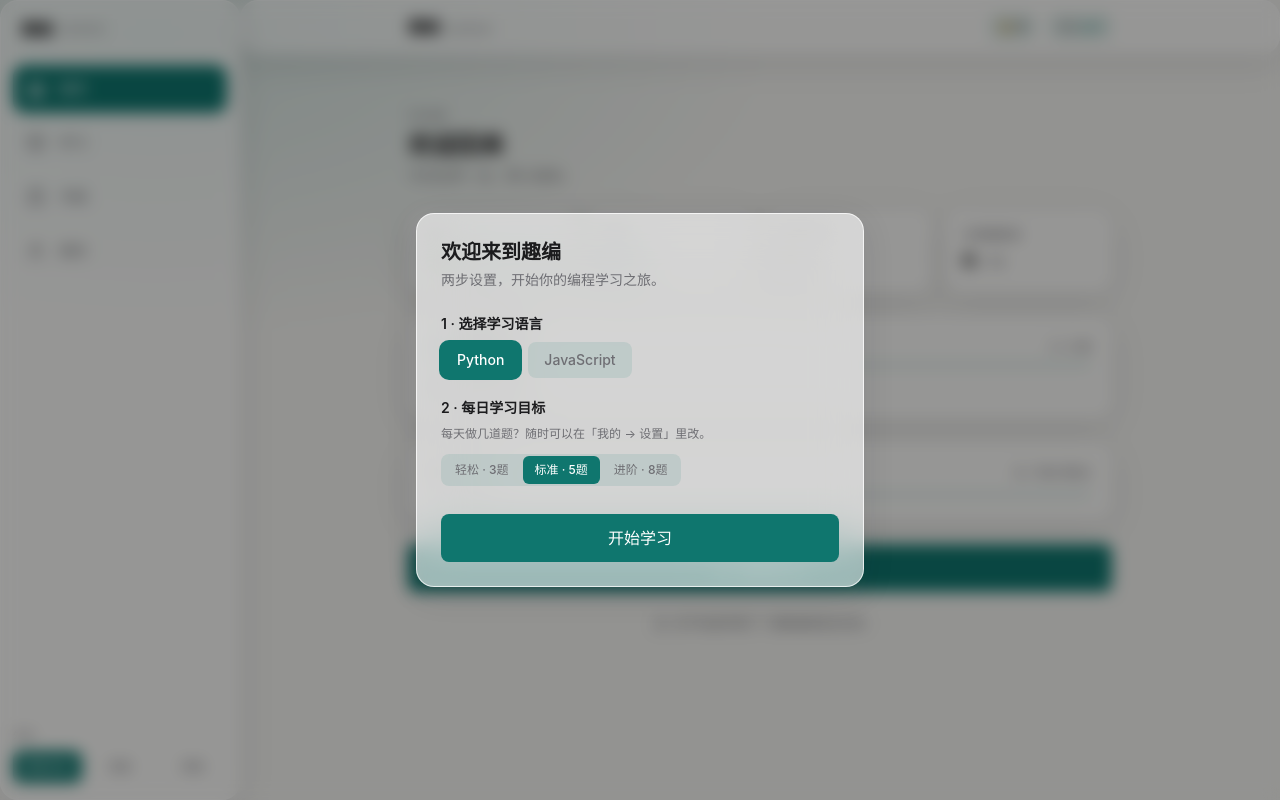
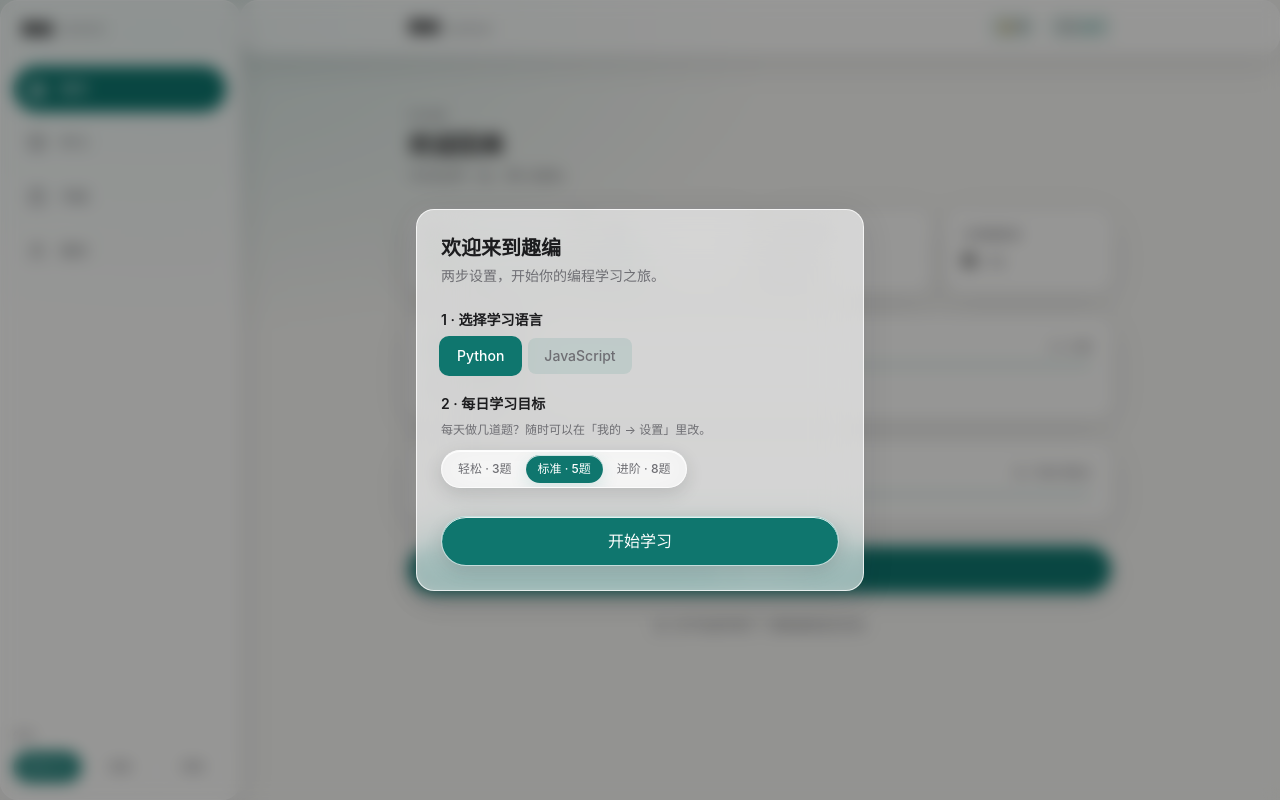
Before and after one commit to xiaoyu-hue/qubian, a React (Vite) app: page /#/ in a window 1280 px wide. Built offline with nearby package versions, Linux system fonts and the light colour scheme.

Commit message:
feat: 液态玻璃胶囊控件（按钮/切换/导航）

```diff
--- a/src/components/layout/side-nav.tsx
+++ b/src/components/layout/side-nav.tsx
@@ -38,12 +38,11 @@ export function SideNav() {
             title={item.label}
             className={({ isActive }) =>
               [
-                'flex h-12 items-center justify-center gap-3 rounded-xl lg:justify-start lg:px-3',
-                'text-sm transition-colors',
-                'focus-visible:outline-none focus-visible:ring-2 focus-visible:ring-accent',
+                'glass-pill glass-pill--light flex h-12 items-center justify-center gap-3 lg:justify-start lg:px-3',
+                'text-sm',
                 isActive
-                  ? 'bg-accent text-accent-ink font-medium'
-                  : 'text-muted hover:bg-accent-soft hover:text-ink',
+                  ? 'glass-pill--active font-medium'
+                  : 'text-muted hover:text-ink',
               ].join(' ')
             }
           >
@@ -75,11 +74,10 @@ export function SideNav() {
               aria-pressed={theme === option.value}
               onClick={() => setTheme(option.value)}
               className={[
-                'flex h-9 w-9 items-center justify-center rounded-lg text-xs font-medium transition-colors lg:h-8 lg:flex-1',
-                'focus-visible:outline-none focus-visible:ring-2 focus-visible:ring-accent',
+                'glass-pill glass-pill--light flex h-9 w-9 items-center justify-center text-xs font-medium lg:h-8 lg:w-auto lg:flex-1',
                 theme === option.value
-                  ? 'bg-accent text-accent-ink'
-                  : 'text-muted hover:bg-accent-soft hover:text-ink',
+                  ? 'glass-pill--active'
+                  : 'text-muted hover:text-ink',
               ].join(' ')}
             >
               <span className="lg:hidden">{option.short}</span>
--- a/src/components/ui/button.tsx
+++ b/src/components/ui/button.tsx
@@ -1,4 +1,5 @@
-import { forwardRef, type ButtonHTMLAttributes, type ReactNode } from 'react'
+import { forwardRef, type ButtonHTMLAttributes, type MouseEvent, type ReactNode } from 'react'
+import { useGlow } from '../../lib/use-glow'
 
 export type ButtonVariant = 'primary' | 'secondary' | 'ghost' | 'danger'
 export type ButtonSize = 'sm' | 'md' | 'lg'
@@ -13,22 +14,23 @@ export interface ButtonProps extends ButtonHTMLAttributes<HTMLButtonElement> {
   leading?: ReactNode
 }
 
+/** 胶囊玻璃变体（形态与质感在 glass.css 定义，此处只做类名映射） */
 const variantClass: Record<ButtonVariant, string> = {
-  primary: 'bg-accent text-accent-ink hover:bg-accent-hover',
-  secondary: 'bg-accent-soft text-accent hover:bg-accent/20',
-  ghost: 'text-muted hover:bg-accent-soft hover:text-ink',
-  danger: 'bg-error text-accent-ink hover:opacity-90',
+  primary: 'glass-pill--primary',
+  secondary: 'glass-pill--secondary',
+  ghost: 'glass-pill--ghost',
+  danger: 'glass-pill--danger',
 }
 
 const sizeClass: Record<ButtonSize, string> = {
-  sm: 'px-3 py-1.5 text-xs',
+  sm: 'px-3.5 py-1.5 text-xs',
   md: 'px-4 py-2.5 text-sm',
   lg: 'px-5 py-3 text-base',
 }
 
 /**
  * 统一按钮：集中处理焦点、禁用、按下、加载四态，避免各页面重复写类名。
- * 焦点框对键盘可见、对鼠标点击不显示（focus-visible）。
+ * 液态玻璃胶囊：高光跟随鼠标、按下弹性回弹；焦点框对键盘可见、对鼠标点击不显示。
  */
 export const Button = forwardRef<HTMLButtonElement, ButtonProps>(function Button(
   {
@@ -38,24 +40,29 @@ export const Button = forwardRef<HTMLButtonElement, ButtonProps>(function Button
     leading,
     disabled,
     className = '',
+    onMouseMove,
     children,
     type = 'button',
     ...rest
   },
   ref,
 ) {
+  const glow = useGlow<HTMLButtonElement>()
+  const handleMouseMove = (event: MouseEvent<HTMLButtonElement>) => {
+    glow(event)
+    onMouseMove?.(event)
+  }
+
   return (
     <button
       ref={ref}
       type={type}
       disabled={disabled || loading}
       aria-busy={loading || undefined}
+      onMouseMove={handleMouseMove}
       className={[
-        'inline-flex items-center justify-center gap-2 rounded-lg font-medium',
-        'transition-[background-color,transform,opacity] duration-150',
-        'focus-visible:outline-none focus-visible:ring-2 focus-visible:ring-accent focus-visible:ring-offset-2 focus-visible:ring-offset-bg',
-        'active:scale-[0.98]',
-        'disabled:cursor-not-allowed disabled:opacity-45 disabled:active:scale-100',
+        'glass-pill inline-flex items-center justify-center gap-2 font-medium',
+        'disabled:cursor-not-allowed disabled:opacity-45',
         variantClass[variant],
         sizeClass[size],
         className,
@@ -66,13 +73,13 @@ export const Button = forwardRef<HTMLButtonElement, ButtonProps>(function Button
     >
       {loading ? (
         <span
-          className="h-3.5 w-3.5 animate-spin rounded-full border-2 border-current border-t-transparent"
+          className="relative z-10 h-3.5 w-3.5 animate-spin rounded-full border-2 border-current border-t-transparent"
           aria-hidden="true"
         />
       ) : (
         leading
       )}
-      {children}
+      <span className="relative z-10">{children}</span>
     </button>
   )
 })
--- a/src/components/ui/segmented-control.tsx
+++ b/src/components/ui/segmented-control.tsx
@@ -1,4 +1,4 @@
-import { useRef, type KeyboardEvent } from 'react'
+import { useLayoutEffect, useRef, useState, type KeyboardEvent } from 'react'
 
 interface Option<T extends string | number> {
   value: T
@@ -15,8 +15,8 @@ interface SegmentedControlProps<T extends string | number> {
 }
 
 /**
- * 分段档位选择器：用于设置页「每日强度」等少量离散选项。
- * 视觉与 ThemeSwitch 一致（青碧选中态 + focus-visible 焦点框）。
+ * 分段档位选择器：用于设置页「每日强度」、双答案切换等少量离散选项。
+ * 液态玻璃胶囊：整条是玻璃药丸槽，选中项用滑动的实心药丸指示。
  * 无障碍：radio 语义 + 方向键流转 + roving tabindex（选中项可 Tab 进入，
  * 进入后方向键在选项间移动，符合 ARIA radiogroup 规范）。
  */
@@ -28,6 +28,14 @@ export function SegmentedControl<T extends string | number>({
   className = '',
 }: SegmentedControlProps<T>) {
   const refs = useRef<(HTMLButtonElement | null)[]>([])
+  const [pill, setPill] = useState<{ left: number; width: number } | null>(null)
+
+  // 选中药丸跟随选中项：位置由真实 DOM 尺寸算出，兼容标签长短不一与字体加载
+  useLayoutEffect(() => {
+    const index = options.findIndex((option) => option.value === value)
+    const el = refs.current[index]
+    if (el) setPill({ left: el.offsetLeft, width: el.offsetWidth })
+  }, [options, value])
 
   const handleKeyDown = (event: KeyboardEvent<HTMLButtonElement>, index: number) => {
     let next = index
@@ -49,10 +57,17 @@ export function SegmentedControl<T extends string | number>({
 
   return (
     <div
-      className={`inline-flex gap-0.5 rounded-lg bg-accent-soft p-0.5 ${className}`}
+      className={`glass-pill inline-flex gap-0.5 p-1 ${className}`}
       role="radiogroup"
       aria-label={ariaLabel}
     >
+      {pill && (
+        <span
+          aria-hidden="true"
+          className="glass-pill--active pointer-events-none absolute top-1 bottom-1 rounded-full transition-[left,width] duration-300 ease-out"
+          style={{ left: pill.left, width: pill.width }}
+        />
+      )}
       {options.map((option, index) => {
         const selected = option.value === value
         return (
@@ -68,9 +83,9 @@ export function SegmentedControl<T extends string | number>({
             onClick={() => onChange(option.value)}
             onKeyDown={(event) => handleKeyDown(event, index)}
             className={[
-              'whitespace-nowrap rounded-md px-3 py-1.5 text-xs font-medium transition-colors',
+              'relative z-10 whitespace-nowrap rounded-full px-3 py-1.5 text-xs font-medium transition-colors',
               'focus-visible:outline-none focus-visible:ring-2 focus-visible:ring-accent',
-              selected ? 'bg-accent text-accent-ink' : 'text-muted hover:text-ink',
+              selected ? 'text-accent-ink' : 'text-muted hover:text-ink',
             ].join(' ')}
           >
             {option.label}
--- a/src/components/ui/theme-switch.tsx
+++ b/src/components/ui/theme-switch.tsx
@@ -1,3 +1,4 @@
+import { useLayoutEffect, useRef, useState } from 'react'
 import { useTheme, type ThemeMode } from '../../app/providers'
 
 const options: { value: ThemeMode; label: string }[] = [
@@ -6,28 +7,40 @@ const options: { value: ThemeMode; label: string }[] = [
   { value: 'dark', label: '深色' },
 ]
 
-/** 主题三态切换（浅/深/跟随系统），用于设置页等正文区域。 */
+/** 主题三态切换（浅/深/跟随系统），用于设置页等正文区域。液态玻璃胶囊 + 滑动药丸。 */
 export function ThemeSwitch() {
   const { theme, setTheme } = useTheme()
+  const refs = useRef<(HTMLButtonElement | null)[]>([])
+  const [pill, setPill] = useState<{ left: number; width: number } | null>(null)
+
+  useLayoutEffect(() => {
+    const index = options.findIndex((option) => option.value === theme)
+    const el = refs.current[index]
+    if (el) setPill({ left: el.offsetLeft, width: el.offsetWidth })
+  }, [theme])
 
   return (
-    <div
-      className="inline-flex gap-0.5 rounded-lg bg-accent-soft p-0.5"
-      role="group"
-      aria-label="主题模式"
-    >
-      {options.map((option) => (
+    <div className="glass-pill inline-flex gap-0.5 p-1" role="group" aria-label="主题模式">
+      {pill && (
+        <span
+          aria-hidden="true"
+          className="glass-pill--active pointer-events-none absolute top-1 bottom-1 rounded-full transition-[left,width] duration-300 ease-out"
+          style={{ left: pill.left, width: pill.width }}
+        />
+      )}
+      {options.map((option, index) => (
         <button
           key={option.value}
+          ref={(el) => {
+            refs.current[index] = el
+          }}
           type="button"
           aria-pressed={theme === option.value}
           onClick={() => setTheme(option.value)}
           className={[
-            'whitespace-nowrap rounded-md px-3 py-1.5 text-xs font-medium transition-colors',
+            'relative z-10 whitespace-nowrap rounded-full px-3 py-1.5 text-xs font-medium transition-colors',
             'focus-visible:outline-none focus-visible:ring-2 focus-visible:ring-accent',
-            theme === option.value
-              ? 'bg-accent text-accent-ink'
-              : 'text-muted hover:text-ink',
+            theme === option.value ? 'text-accent-ink' : 'text-muted hover:text-ink',
           ].join(' ')}
         >
           {option.label}
--- /dev/null
+++ b/src/lib/use-glow.ts
@@ -0,0 +1,18 @@
+import { useCallback, type MouseEvent } from 'react'
+
+/**
+ * 液态玻璃胶囊的鼠标跟随高光：把指针在元素内的相对位置写入
+ * CSS 变量 --glow-x / --glow-y，玻璃样式据此移动反光点。
+ * 返回 onMouseMove 处理器，直接挂到带 glass-pill 类的元素上即可。
+ * 触摸设备不触发 mousemove，反光停在顶部默认值，无需额外分支。
+ */
+export function useGlow<T extends HTMLElement>() {
+  return useCallback((event: MouseEvent<T>) => {
+    const el = event.currentTarget
+    const rect = el.getBoundingClientRect()
+    const x = ((event.clientX - rect.left) / rect.width) * 100
+    const y = ((event.clientY - rect.top) / rect.height) * 100
+    el.style.setProperty('--glow-x', `${x}%`)
+    el.style.setProperty('--glow-y', `${y}%`)
+  }, [])
+}
--- a/src/styles/glass.css
+++ b/src/styles/glass.css
@@ -41,3 +41,162 @@
     -webkit-backdrop-filter: blur(12px) saturate(130%);
   }
 }
+
+/* ============================================================
+   液态玻璃胶囊：高频交互控件（图标按钮、分段控件、药丸切换）
+   - 全圆角胶囊 + 玻璃底 + 顶部弧形高光
+   - 鼠标跟随高光：组件写入 --glow-x / --glow-y（默认 50%）
+   - 悬停浮起、按下用弹性曲线回弹（明显灵动档）
+   - 触摸设备无 hover，高光停在顶部，不影响触感
+   ============================================================ */
+.glass-pill {
+  position: relative;
+  overflow: hidden;
+  isolation: isolate;
+  border-radius: 999px;
+  background: var(--surface);
+  backdrop-filter: blur(18px) saturate(155%);
+  -webkit-backdrop-filter: blur(18px) saturate(155%);
+  border: 1px solid var(--glass-border);
+  box-shadow: var(--pill-shadow);
+  /* 弹性曲线：按下收缩、松开回弹带轻微过冲 */
+  transition: transform 0.32s cubic-bezier(0.34, 1.56, 0.64, 1),
+    box-shadow 0.28s ease, background-color 0.28s ease, color 0.2s ease;
+  transform: translateZ(0);
+}
+
+/* 顶部弧形高光：一条随鼠标移动的柔和反光（不是彩色发光） */
+.glass-pill::before {
+  content: '';
+  position: absolute;
+  inset: 0;
+  z-index: -1;
+  border-radius: inherit;
+  background: radial-gradient(
+    130px circle at var(--glow-x, 50%) var(--glow-y, 12%),
+    var(--pill-glow),
+    transparent 62%
+  );
+  opacity: 0;
+  transition: opacity 0.3s ease;
+  pointer-events: none;
+}
+
+/* 内侧顶边高光：模拟玻璃上沿折射 */
+.glass-pill::after {
+  content: '';
+  position: absolute;
+  inset: 0;
+  z-index: -1;
+  border-radius: inherit;
+  box-shadow: inset 0 1px 0 var(--pill-glint);
+  pointer-events: none;
+}
+
+@media (hover: hover) {
+  .glass-pill:hover {
+    transform: translateY(-3px) scale(1.04);
+    box-shadow: var(--pill-shadow-hover);
+  }
+  .glass-pill:hover::before {
+    opacity: 1;
+  }
+}
+
+.glass-pill:active {
+  transform: scale(0.93);
+  transition-duration: 0.1s;
+}
+
+/* 键盘焦点：胶囊形状用 outline，不套方角 ring */
+.glass-pill:focus-visible {
+  outline: 2px solid var(--accent);
+  outline-offset: 2px;
+}
+
+/* 选中态：胶囊内实心药丸（读 --pill-nav-bg-active / accent） */
+.glass-pill--active {
+  background: var(--accent);
+  color: var(--accent-ink);
+  box-shadow: 0 6px 18px var(--glow), inset 0 1px 0 var(--pill-glint);
+}
+
+/* 胶囊按钮四变体：保留原语义色，只换形态与玻璃质感 */
+.glass-pill--primary {
+  background: var(--accent);
+  color: var(--accent-ink);
+}
+.glass-pill--primary:hover {
+  background: var(--accent-hover);
+}
+.glass-pill--secondary {
+  background: var(--accent-soft);
+  color: var(--accent);
+}
+.glass-pill--secondary:hover {
+  background: var(--accent-soft-hover);
+}
+.glass-pill--ghost {
+  background: transparent;
+  color: var(--ink-muted);
+}
+.glass-pill--ghost:hover {
+  background: var(--accent-soft);
+  color: var(--ink);
+}
+.glass-pill--danger {
+  background: var(--error);
+  color: #fff;
+}
+.glass-pill--danger:hover {
+  filter: brightness(1.08);
+}
+
+/* 禁用态不回弹 */
+.glass-pill:disabled:active {
+  transform: none;
+}
+
+/* 轻量胶囊：用于玻璃容器内部的导航项，不叠加 backdrop-filter。
+   沿用胶囊的圆角、高光弧、悬停浮起与回弹，但底色透明或纯色。 */
+.glass-pill--light {
+  background: transparent;
+  backdrop-filter: none;
+  -webkit-backdrop-filter: none;
+  box-shadow: none;
+}
+.glass-pill--light::after {
+  box-shadow: none;
+}
+@media (hover: hover) {
+  .glass-pill--light:hover {
+    box-shadow: 0 4px 14px rgba(28, 32, 38, 0.1);
+    background: var(--accent-soft);
+  }
+}
+.glass-pill--light.glass-pill--active {
+  background: var(--accent);
+}
+
+
+/* 移动端：降模糊与位移，保留回弹手感 */
+@media (max-width: 640px) {
+  .glass-pill {
+    backdrop-filter: blur(14px) saturate(140%);
+    -webkit-backdrop-filter: blur(14px) saturate(140%);
+  }
+  @media (hover: hover) {
+    .glass-pill:hover {
+      transform: translateY(-2px) scale(1.02);
+    }
+  }
+}
+
+/* 减少动态效果：取消位移与回弹，仅保留颜色反馈 */
+@media (prefers-reduced-motion: reduce) {
+  .glass-pill,
+  .glass-pill:hover,
+  .glass-pill:active {
+    transform: none;
+  }
+}
```
Also changed, not shown: src/components/layout/bottom-tabs.tsx (+14 -8 lines), src/styles/globals.css (+27 -0 lines), 2 other files (tests, documents, lock files or other folders).
